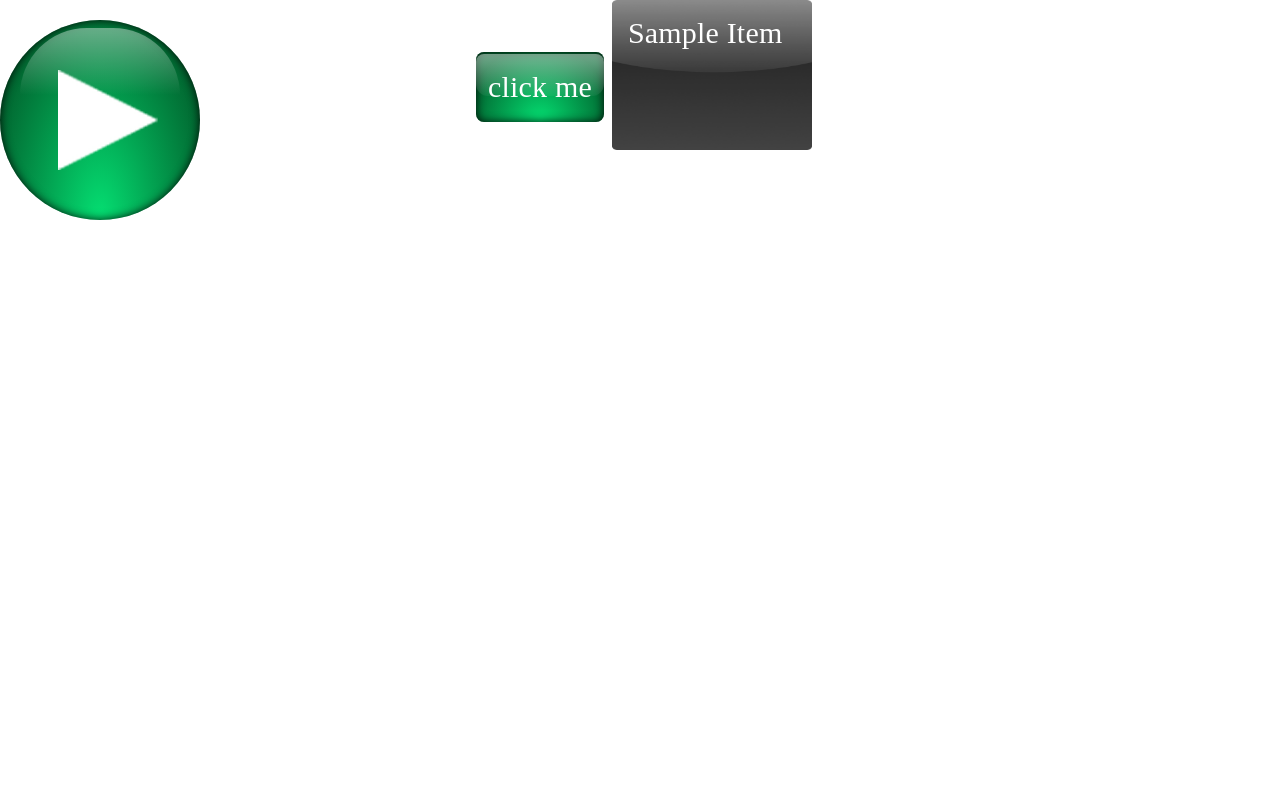
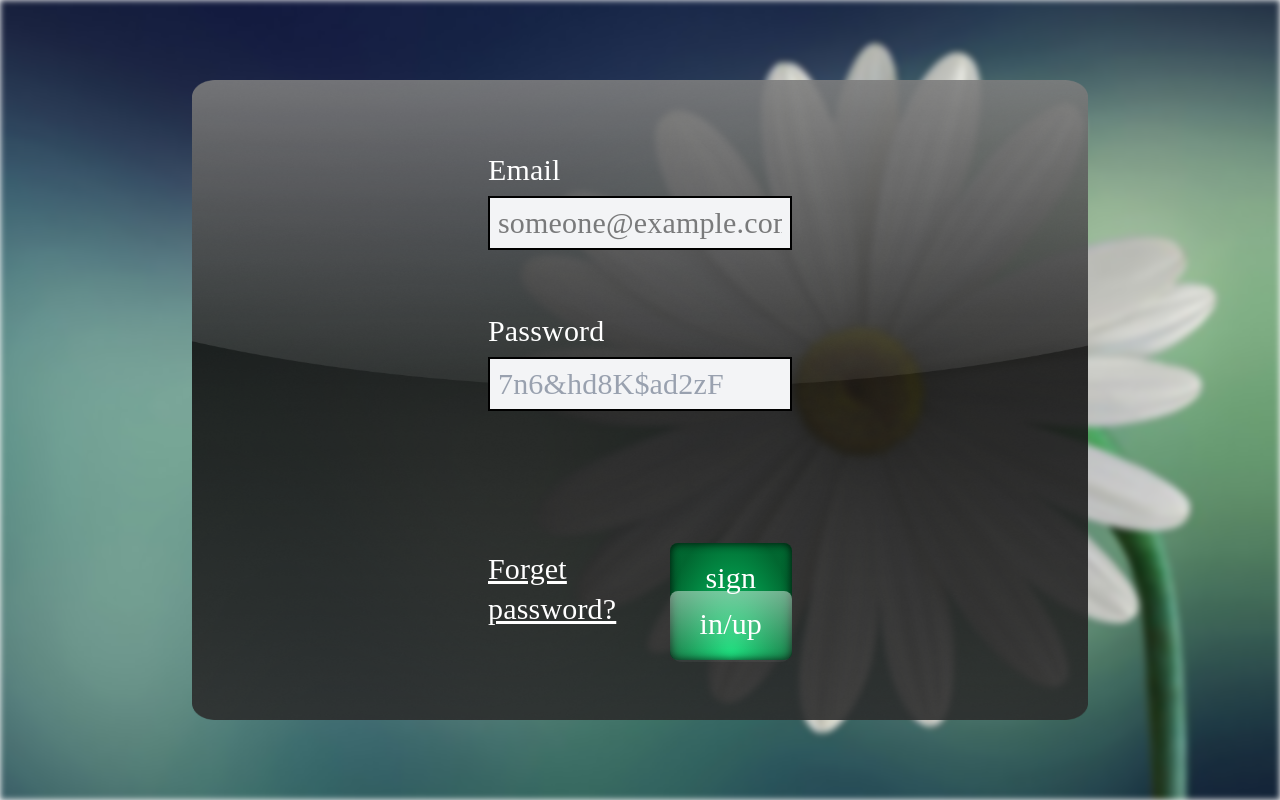
Before and after one commit to 3boodyy96/.AnyMedia-project, a React (Vite) app: page / in a window 1280 px wide. Built offline with nearby package versions, Linux system fonts and the light colour scheme; a web font is replaced by a local one.

Commit message:
added the login page

```diff
--- a/src/App.jsx
+++ b/src/App.jsx
@@ -1,13 +1,12 @@
-import RoundedButton from './components/roundedButton.jsx';
-import NormalButton from './components/normalButton.jsx';
-import Frame from './components/frame.jsx';
+import LoginPage from './signin-login_page.jsx';
 export default function App() {
   return (
-    <div className='justify-center gap-2 flex items-center'>
-      <RoundedButton imgSrc="./src/assets/video-icon.png" altText="video"/>
-      <NormalButton w="10px" h="15px" text="click me"/>
-      <Frame w="200px" h="150px"
-      items={<p>Sample Item</p>}/>
-    </div>
+    // <div className='justify-center gap-2 flex items-center'>
+    //   <RoundedButton imgSrc="./src/assets/video-icon.png" altText="video"/>
+    //   <NormalButton w="10px" h="15px" text="click me"/>
+    //   <Frame w="200px" h="150px"
+    //   items={<p>Sample Item</p>}/>
+    // </div>
+    <LoginPage />
   )
 }
--- /dev/null
+++ b/src/components/bg.jsx
@@ -0,0 +1,9 @@
+function Bg(){
+    return (
+        <div className="absolute inset-0 w-full h-full">
+            <img src="../src/assets/background.png" alt="Login Background" className="w-full h-full object-cover blur-[3px]" />
+        </div>
+    );
+}
+
+export default Bg;
--- a/src/components/frame.jsx
+++ b/src/components/frame.jsx
@@ -4,12 +4,12 @@ function Frame({ w = "auto", h = "auto", items = [] }) {
             <img
                 src="./src/assets/frame.png"
                 alt="Frame"
-                style={{ width: w, height: h }}/>
-            <div className="absolute inset-0 p-4">
+                className="w-full h-full"
+            />
+            <div className="absolute inset-0 flex items-center justify-center p-4">
                 {items}
             </div>
         </div>
     );
 }
-
 export default Frame;
--- /dev/null
+++ b/src/signin-login_page.jsx
@@ -0,0 +1,35 @@
+import Frame from "./components/frame"
+import NormalButton from "./components/normalButton"
+import Bg from "./components/bg";
+function LoginPage() {
+    return (
+        <div className="flex items-center justify-center h-screen">
+            <Bg />
+            <Frame
+                w="70%"
+                h="80%"
+                items={
+                    <div className="flex flex-col justify-end w-full h-full pb-10 px-10 pr-70 pl-70">
+                        <form className="w-full flex flex-col space-y-4">
+                            <div className="w-full mb-15">
+                                <label htmlFor="email" className=" block text-sm font-medium text-white">Email</label>
+                                <input type="email" id="email" placeholder="someone@example.com" className="bg-gray-100 border-black border-2 rounded-0 mt-1 block w-full p-2 text-black" />
+                            </div>
+                            <div className="w-full mb-30">
+                                <label htmlFor="password" className="block text-sm font-medium text-white">Password</label>
+                                <input type="password" id="password" placeholder="7n6&hd8K$ad2zF" className="p-2 text-black placeholder:text-gray-400 bg-gray-100 border-black border-2 rounded-0 mt-1 block w-full" />
+                            </div>
+                            <div className="flex items-center justify-between w-full mb-4">
+                                <a href="">
+                                    <h1 className="text-2xl font-bold underline hover:text-gray-300 transition-colors text-white">Forget password?</h1>
+                                </a>
+                                <NormalButton w="100px" h="40px" text="sign in/up" />
+                            </div>
+                        </form>
+                    </div>
+                }
+            />
+        </div>
+    )
+}
+export default LoginPage;
```
Also changed, not shown: src/index.css (line endings or trailing spaces).
